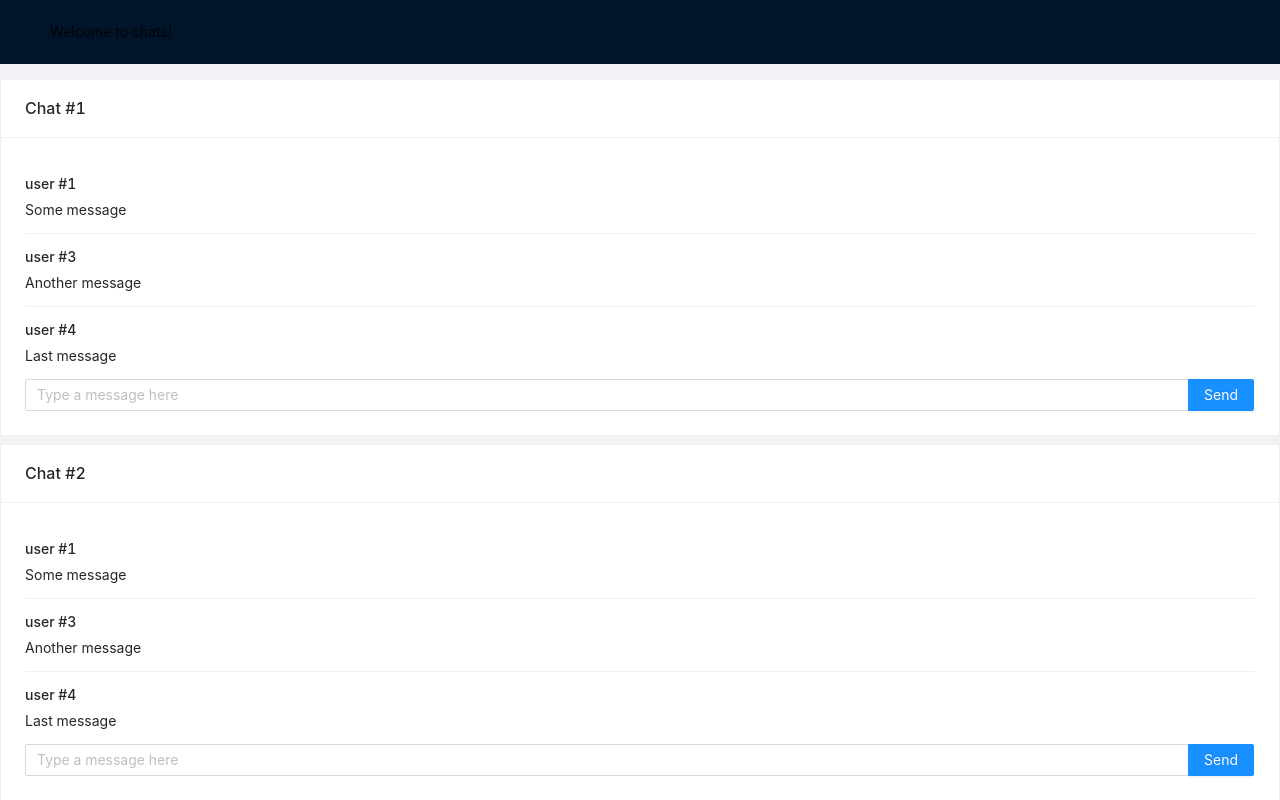
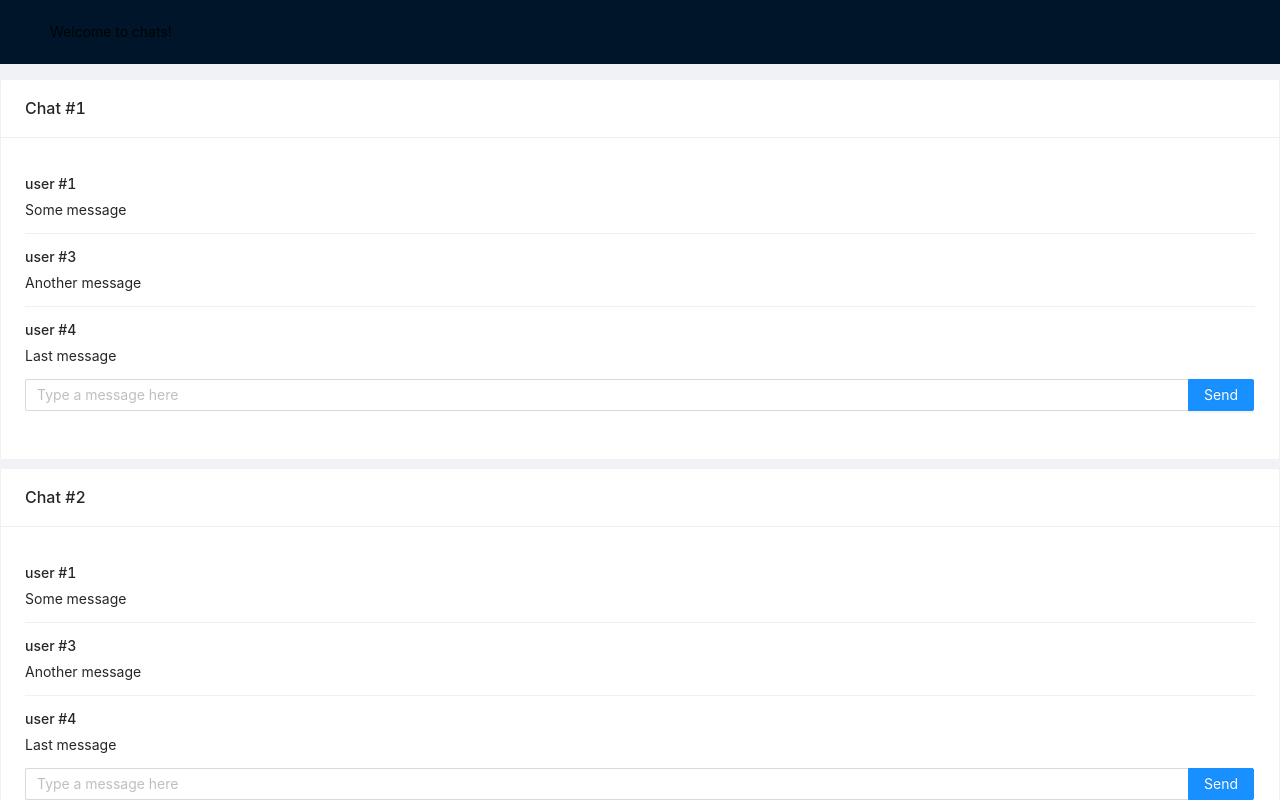
Before and after one commit to Armalon/ReactChat, a React (Create React App) app: page / in a window 1280 px wide. Shown: the top 800 px of the page. Built offline with nearby package versions, Linux system fonts and the light colour scheme.

Commit message:
Using form

```diff
--- a/src/components/Chat/Chat.tsx
+++ b/src/components/Chat/Chat.tsx
@@ -1,6 +1,6 @@
 import React from "react";
 
-import { Card, List, Input } from 'antd'
+import { Card, List, Input, Form } from 'antd'
 import {SearchProps} from "antd/es/input/Search";
 
 const { Search } = Input;
@@ -17,6 +17,8 @@ export interface Props {
 }
 
 const Chat = (props: Props) => {
+    const [form] = Form.useForm();
+
     return (
         <Card title={`Chat #${props.serialNumber}`}>
             <List
@@ -31,10 +33,16 @@ const Chat = (props: Props) => {
                     </List.Item>
                 )}
             />
-            <Search
-                placeholder="Type a message here"
-                onSearch={(val) => props.entered(val, props.serialNumber)}
-                enterButton="Send" />
+
+            <Form
+                form={form}>
+                <Form.Item name="message">
+                    <Search
+                        placeholder="Type a message here"
+                        onSearch={(val) => { props.entered(val, props.serialNumber); form.resetFields() }}
+                        enterButton="Send" />
+                </Form.Item>
+            </Form>
         </Card>
     )
 };
```
